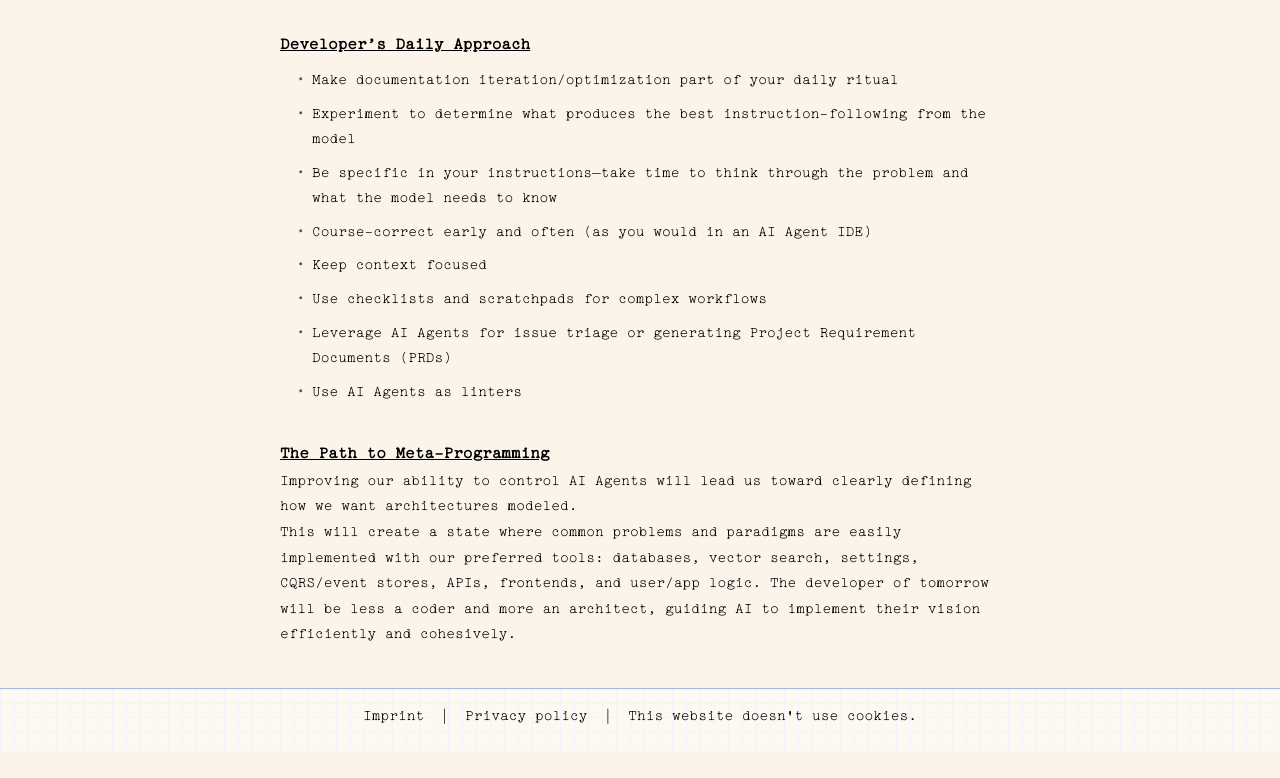
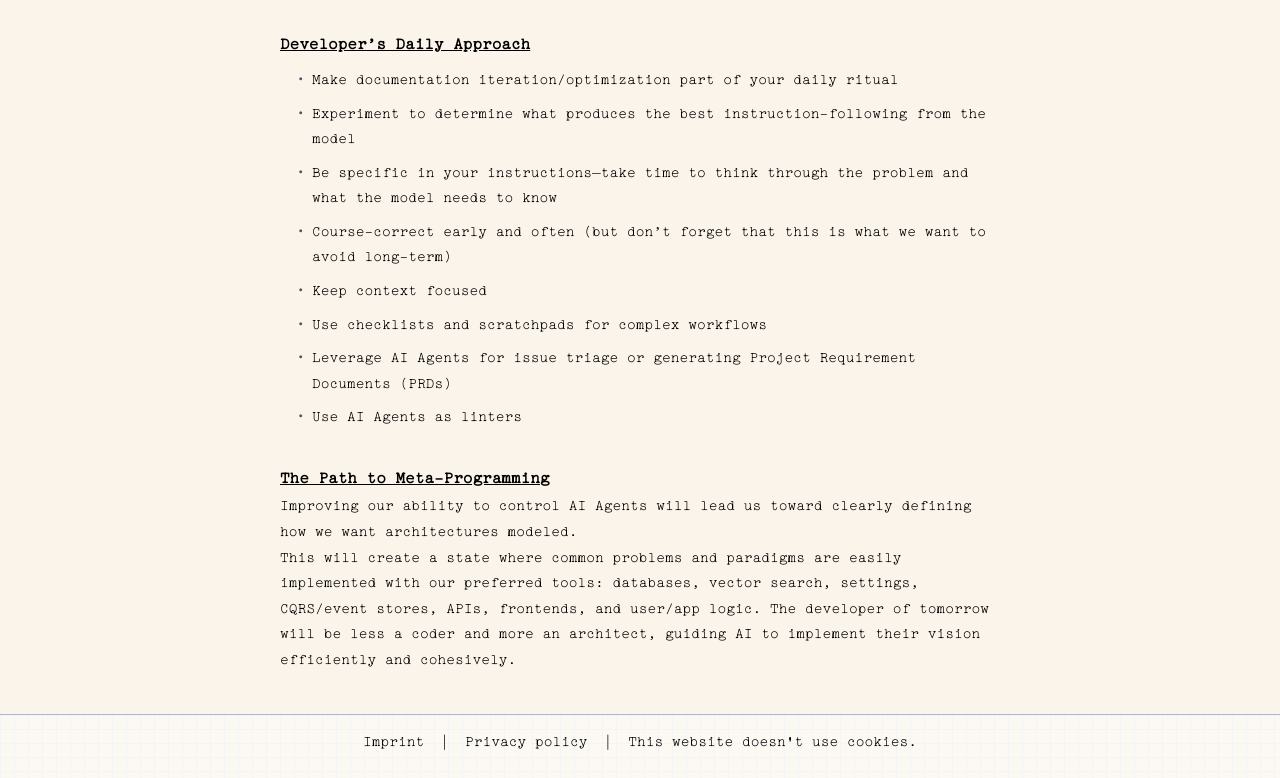
Before and after one commit to ErikBird/blog, an Astro site: page /posts/post-8 in a window 1280 px wide. Shown: the part 2628-3406 px from the top of the page. Before the commit the page ends 3380 px from the top, so only its background shows below. Built offline with nearby package versions, Linux system fonts and the light colour scheme; Astro itself is replaced by a stand-in of ours; a web font is replaced by a local one.

Commit message:
Update post-8.md to refine guidance on course correction in AI workflows, emphasizing long-term avoidance of frequent adjustments for improved clarity.

```diff
--- a/src/pages/posts/post-8.md
+++ b/src/pages/posts/post-8.md
@@ -89,7 +89,7 @@ Provide AI agents with clear process preferences about your expected working sty
 * Make documentation iteration/optimization part of your daily ritual
 * Experiment to determine what produces the best instruction-following from the model
 * Be specific in your instructions—take time to think through the problem and what the model needs to know
-* Course-correct early and often (as you would in an AI Agent IDE)
+* Course-correct early and often (but don't forget that this is what we want to avoid long-term)
 * Keep context focused
 * Use checklists and scratchpads for complex workflows
 * Leverage AI Agents for issue triage or generating Project Requirement Documents (PRDs)
```
